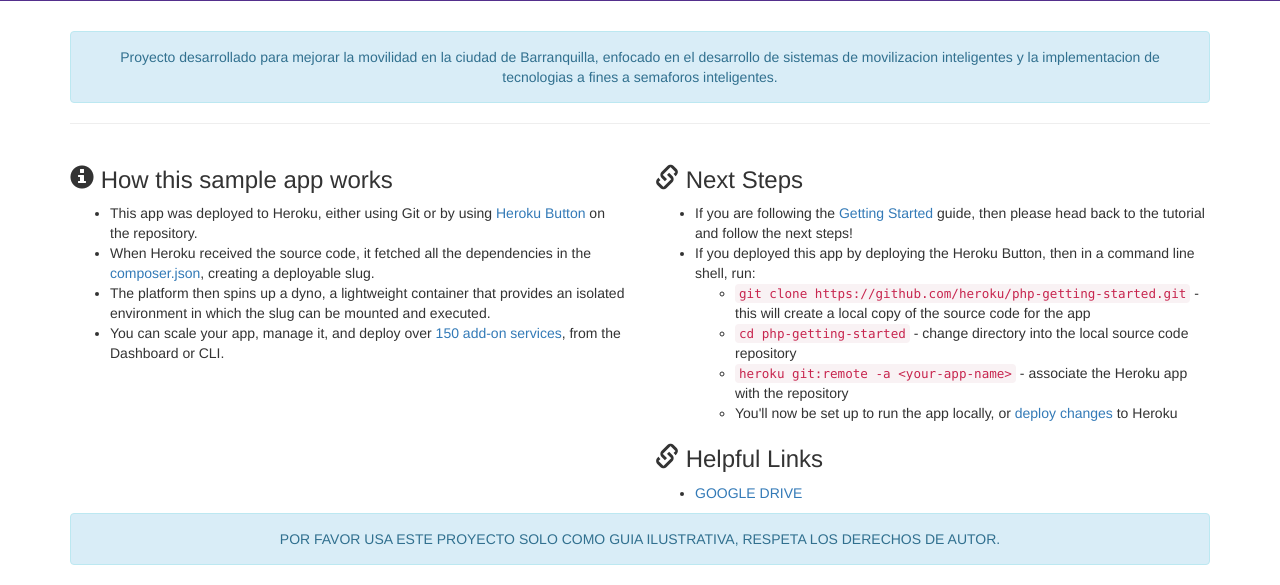
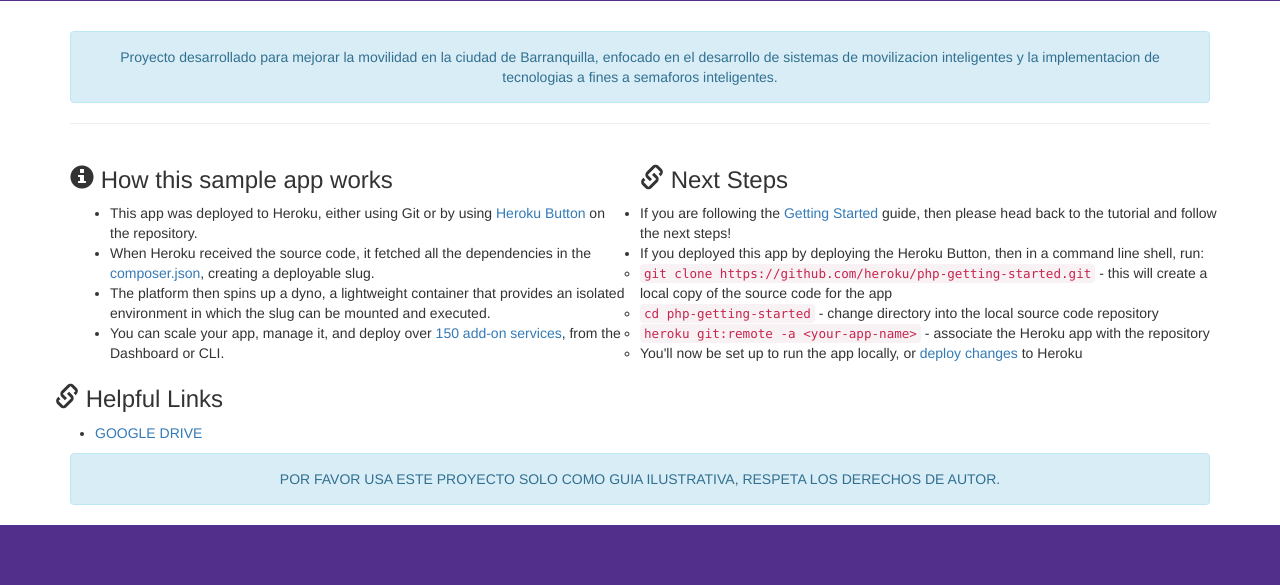
Before and after one commit to aureliopertuz1/pca-its, a PHP site: template web/views/index.twig in a window 1280 px wide. Shown: the part 481-1066 px from the top of the page. After the commit the page ends 1006 px from the top, so only its background shows below. Run offline with PHP 8.4, Linux system fonts and the light colour scheme; the template is opened without the code that fills it, so the values that code supplies are empty; some libraries are stand-ins or nearby versions.

Commit message:
Update index.twig

```diff
--- a/web/views/index.twig
+++ b/web/views/index.twig
@@ -28,7 +28,7 @@
         <li>You can scale your app, manage it, and deploy over <a href="https://addons.heroku.com/">150 add-on services</a>, from the Dashboard or CLI.</li>
       </ul>
     </div>
-    <div class="col-md-6">
+    <div class="col-md-80">
       <h3><span class="glyphicon glyphicon-link"></span> Next Steps</h3>
       <ul>
         <li>If you are following the <a href="https://devcenter.heroku.com/articles/getting-started-with-php">Getting Started</a> guide, then please head back to the tutorial and follow the next steps!</li>
```
